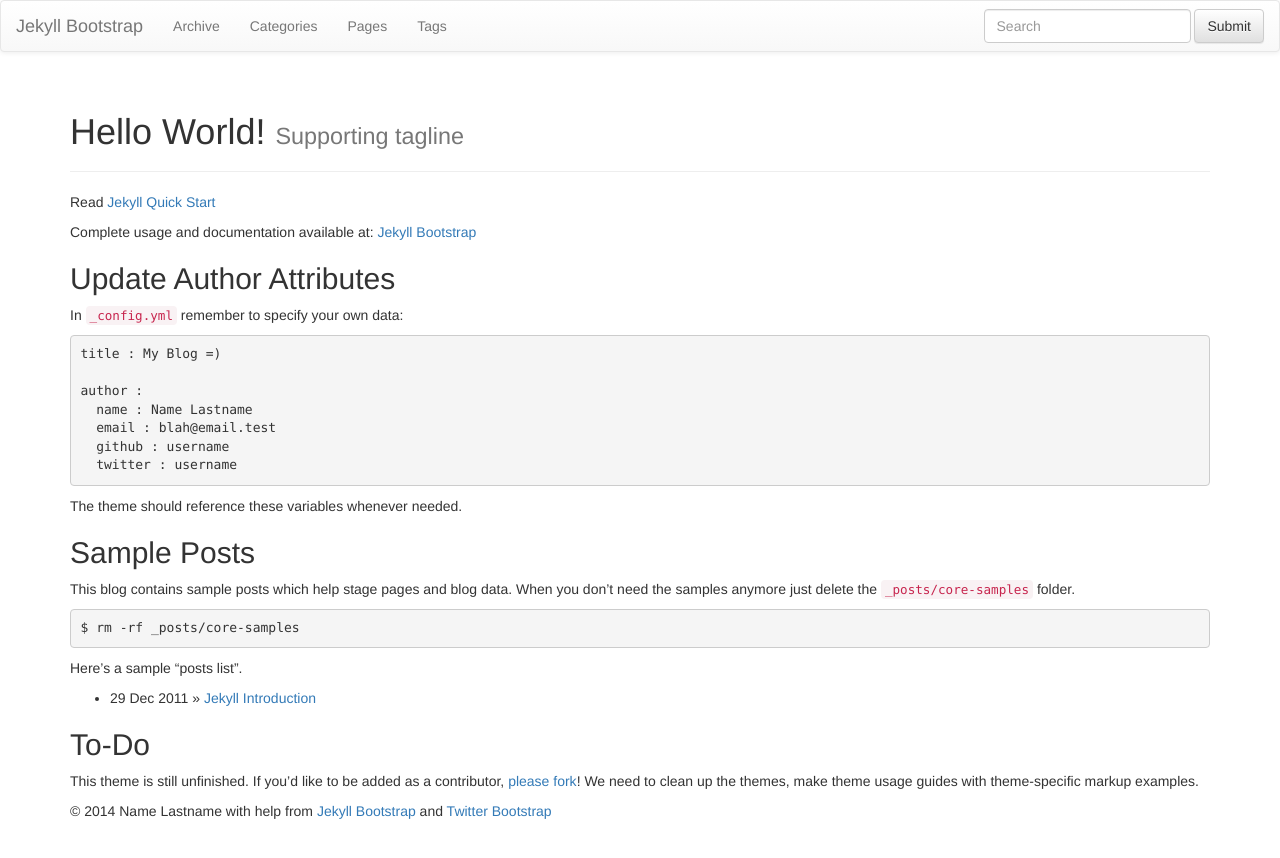
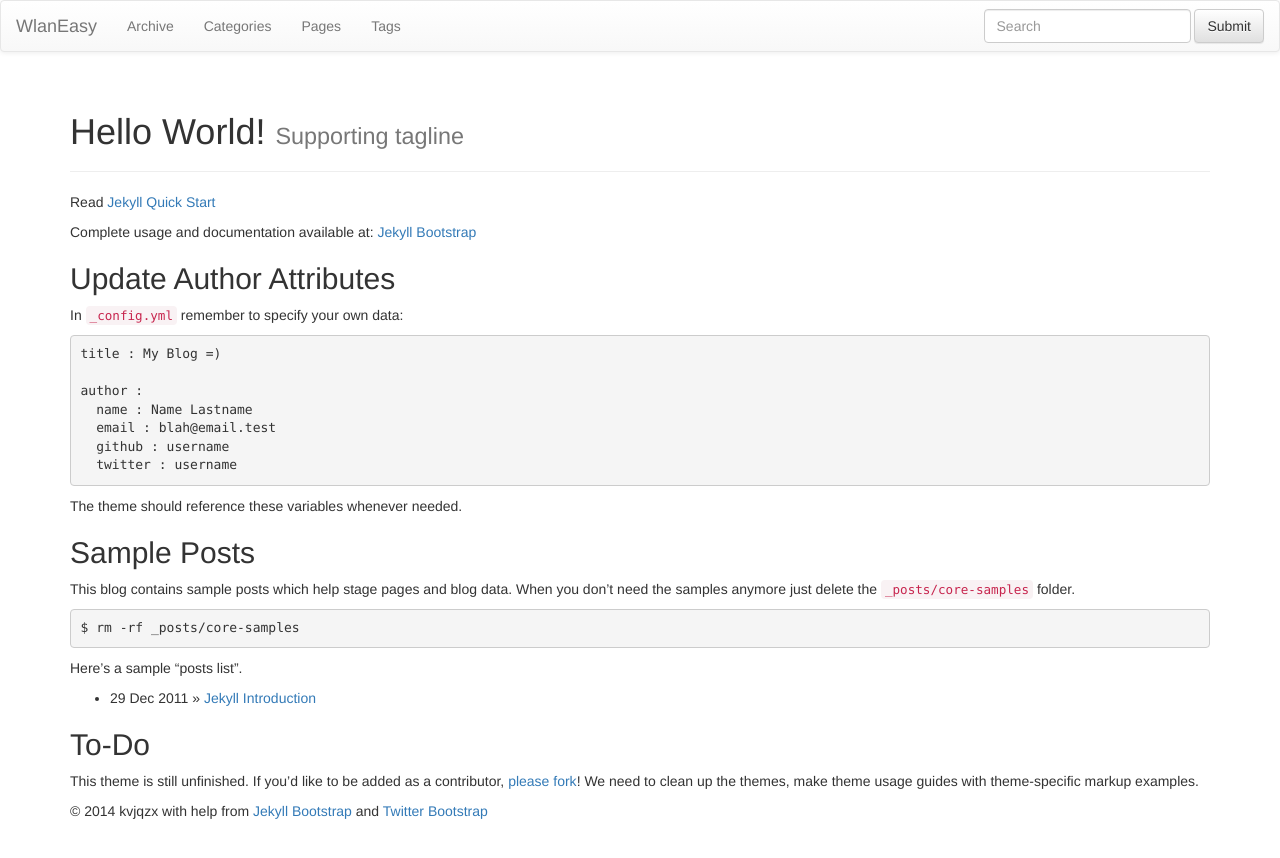
Before and after one commit to kvjqzx/kvjqzx.github.io, a Jekyll site: the page built from index.md, in a window 1280 px wide. Shown: the top 858 px of the page. Built offline with Jekyll 4.4.1, drawn with Linux system fonts in a browser that asks for light colours; nearby versions of some CDN libraries; library files that are not in the unit come from our copies.

Commit message:
Update _config.yml

```diff
--- a/_config.yml
+++ b/_config.yml
@@ -8,13 +8,13 @@ pygments: true
 # Themes are encouraged to use these universal variables
 # so be sure to set them if your theme uses them.
 #
-title : Jekyll Bootstrap
+title : WlanEasy
 tagline: Site Tagline
 author :
-  name : Name Lastname
-  email : blah@email.test
-  github : username
-  twitter : username
+  name : kvjqzx
+  email : kvjqzx@gmail.com
+  github : kvjqzx
+#  twitter : username
   feedburner : feedname
 
 # The production_url is only used when full-domain names are needed
```
